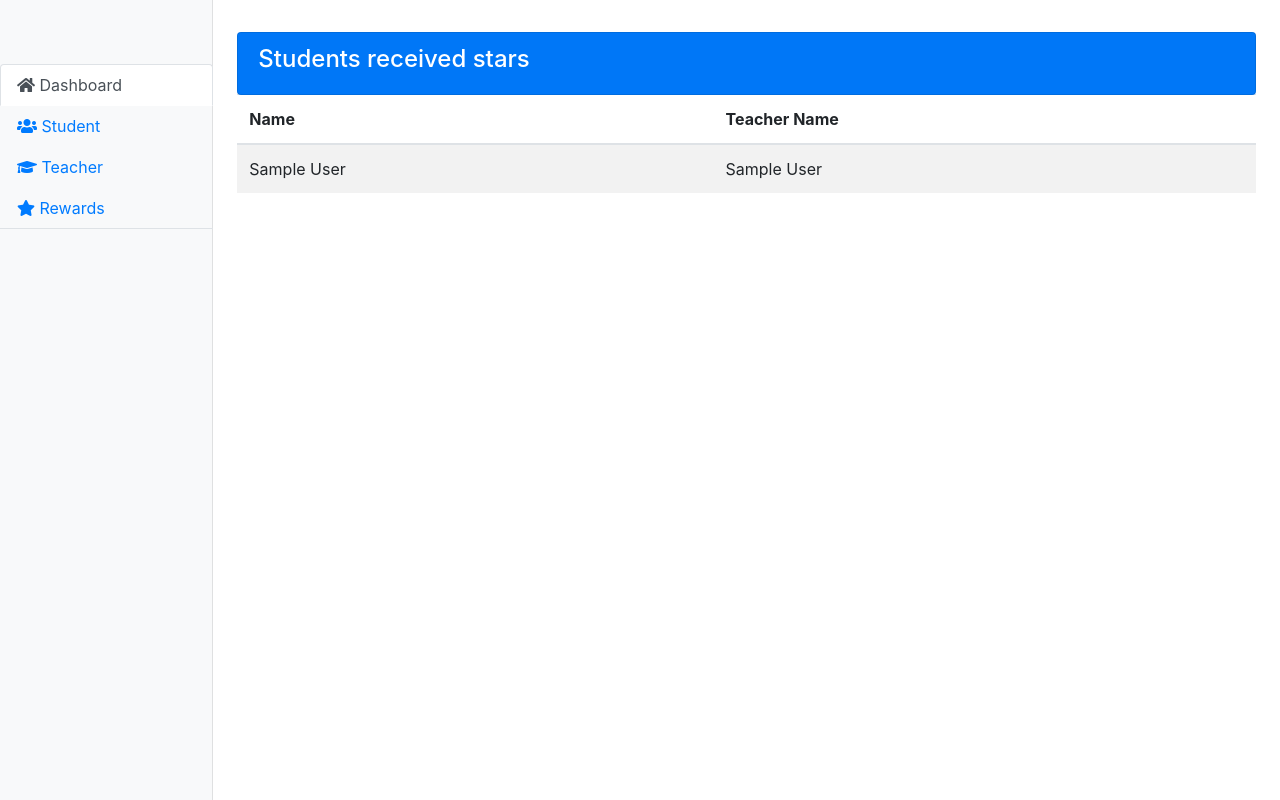
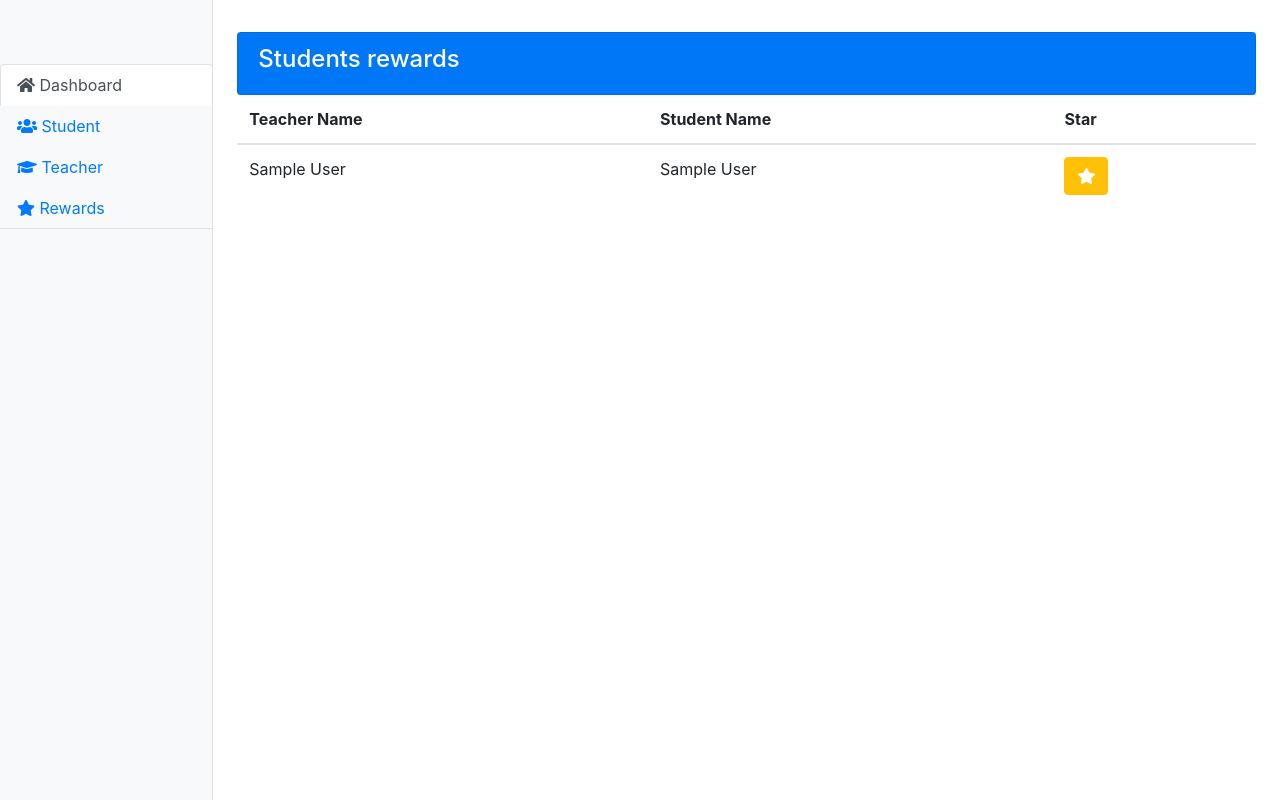
Before and after one commit to neeraj9194/school-app, a Django app: page /teacher/rewards/ in a window 1280 px wide. Run offline with Django 3.2, Linux system fonts and the light colour scheme; tables that the repository leaves empty hold one stand-in row (values such as "Sample post"); parts of the project's set-up code (start-up, migrations or seed data) failed here and were passed over; some libraries are stand-ins or nearby versions.

Commit message:
Added rewards using DRF and ajax in jquery.

```diff
--- a/school/templates/school/base.html
+++ b/school/templates/school/base.html
@@ -55,7 +55,7 @@
 
 <!-- Optional JavaScript -->
 <!-- jQuery first, then Popper.js, then Bootstrap JS -->
-<script src="https://code.jquery.com/jquery-3.5.1.slim.min.js" integrity="sha384-DfXdz2htPH0lsSSs5nCTpuj/zy4C+OGpamoFVy38MVBnE+IbbVYUew+OrCXaRkfj" crossorigin="anonymous"></script>
+<script src="https://code.jquery.com/jquery-3.5.1.min.js" integrity="sha384-ZvpUoO/+PpLXR1lu4jmpXWu80pZlYUAfxl5NsBMWOEPSjUn/6Z/hRTt8+pR6L4N2" crossorigin="anonymous"></script>
 <script src="https://cdn.jsdelivr.net/npm/popper.js@1.16.1/dist/umd/popper.min.js" integrity="sha384-9/reFTGAW83EW2RDu2S0VKaIzap3H66lZH81PoYlFhbGU+6BZp6G7niu735Sk7lN" crossorigin="anonymous"></script>
 <script src="https://stackpath.bootstrapcdn.com/bootstrap/4.5.2/js/bootstrap.min.js" integrity="sha384-B4gt1jrGC7Jh4AgTPSdUtOBvfO8shuf57BaghqFfPlYxofvL8/KUEfYiJOMMV+rV" crossorigin="anonymous"></script>
 <script>
@@ -98,6 +98,6 @@
 
     });
 </script>
-
+{% block end-script-block %}{% endblock %}
 </body>
 </html>
--- a/teacher/templates/rewards.html
+++ b/teacher/templates/rewards.html
@@ -1,35 +1,80 @@
 {% extends "school/base.html" %}
-{% load starred_filter %}
 {% block list-block %}
   <div class="card bg-primary text-white">
     <div class="card-header table-header container-fluid">
       <div class="row">
-        <div class="col-md-10"><h4 class="">Students received stars</h4></div>
+        <div class="col-md-10"><h4 class="">Students rewards</h4></div>
       </div>
     </div>
   </div>
-  <table class="table table-striped">
+  <table class="table">
     <thead>
     <tr>
     <tr>
-      <th scope="col">Name</th>
       <th scope="col">Teacher Name</th>
+      <th scope="col">Student Name</th>
+      <th scope="col">Star</th>
     </tr>
     </thead>
     <tbody>
-    {% for student in students %}
+    {% for teacher in teachers %}
       <tr>
-        <td>{{ student.first_name }} {{ student.last_name }}</td>
-        <td>
-          {% for teacher in student.teacher|filter_starred %}
-            {{ teacher.first_name }} {{teacher.last_name }}<br>
-          {% endfor %}
-        </td>
+        <td style="" rowspan="{{ teacher.student.count }}">{{ teacher.first_name }} {{ teacher.last_name }}</td>
+        {% for relation in teacher.studentteacherrelation_set.all %}
+          <td>
+            {{ relation.student.first_name }} {{ relation.student.last_name }}
+          </td>
+          <td>
+            <a class="btn {% if relation.is_starred %}btn-warning{% else %}btn-secondary{% endif %} star-button" role="button"
+               data-url="/teacher/{{ teacher.id }}/reward/student/{{ relation.student.id }}/{% if relation.is_starred %}remove{% else %}add{% endif %}/">
+              <i class="fas fa-star"></i>
+            </a>
+          </td>
       </tr>
+        {% endfor %}
     {% endfor %}
     </tbody>
   </table>
+{% endblock %}
 
-  {% include "school/create-modal.html"  with modal_name="addTeacherModal" modal_header="Add Teacher" %}
-  {% include "school/delete-modal.html" %}
+{% block end-script-block %}
+  <script>
+      /*
+      * Get Cookie give the name https://www.w3schools.com/js/js_cookies.asp
+      * */
+      function getCookie(cname) {
+          let name = cname + "=";
+          let decodedCookie = decodeURIComponent(document.cookie);
+          let ca = decodedCookie.split(';');
+          for(let i = 0; i <ca.length; i++) {
+              let c = ca[i];
+              while (c.charAt(0) == ' ') {
+                  c = c.substring(1);
+              }
+              if (c.indexOf(name) == 0) {
+                  return c.substring(name.length, c.length);
+              }
+          }
+          return "";
+      }
+
+      /*
+      * Call Reward API when star button is clicked to changes status.
+      * */
+      $('.star-button').click(function (el){
+          let button = $(el.currentTarget);
+          let baseUrl = window.location.origin;
+          let url = baseUrl + button.data('url');
+          $.ajaxSetup({
+              headers: {
+                  'Content-Type': 'application/json',
+                  'Accept': 'application/json',
+                  "X-CSRFToken": getCookie("csrftoken")
+              }
+          });
+          $.post(url, {}, function (data, status){
+              location.reload();
+          });
+      });
+  </script>
 {% endblock %}
--- a/teacher/urls.py
+++ b/teacher/urls.py
@@ -1,6 +1,6 @@
 from django.urls import path
 
-from teacher.api import RewardAPI
+from teacher.api import add_star, remove_star
 from teacher.views import TeacherView, TeacherUpdateView, TeacherDeleteView, \
     reward_list
 
@@ -11,6 +11,6 @@ urlpatterns = [
     path('rewards/', reward_list, name="reward-list"),
 
     # REST APIs
-    path('<int:teacher_id>/reward/student/<int:student_id>/add', RewardAPI.as_view()),
-    path('<int:teacher_id>/reward/student/<int:student_id>/remove', RewardAPI.as_view()),
+    path('<int:teacher_id>/reward/student/<int:student_id>/add/', add_star),
+    path('<int:teacher_id>/reward/student/<int:student_id>/remove/', remove_star)
 ]
--- a/teacher/views.py
+++ b/teacher/views.py
@@ -1,7 +1,6 @@
 from django.shortcuts import render
 from django.views.generic import CreateView, UpdateView, DeleteView
 
-from student.models import Student
 from teacher.forms import TeacherForm
 from teacher.models import Teacher
 
@@ -51,7 +50,10 @@
 
 
 def reward_list(request):
-    students = Student.objects.filter(
-        studentteacherrelation__is_starred=True
-    ).prefetch_related('teacher').distinct()
-    return render(request, 'rewards.html', {'students': students})
+    """
+    List all teachers with their students with star status.
+    """
+    teachers = Teacher.objects.all().prefetch_related(
+        'studentteacherrelation_set__student'
+    ).distinct()
+    return render(request, 'rewards.html', {'teachers': teachers})
```
Also changed, not shown: teacher/api.py (+15 -12 lines).
